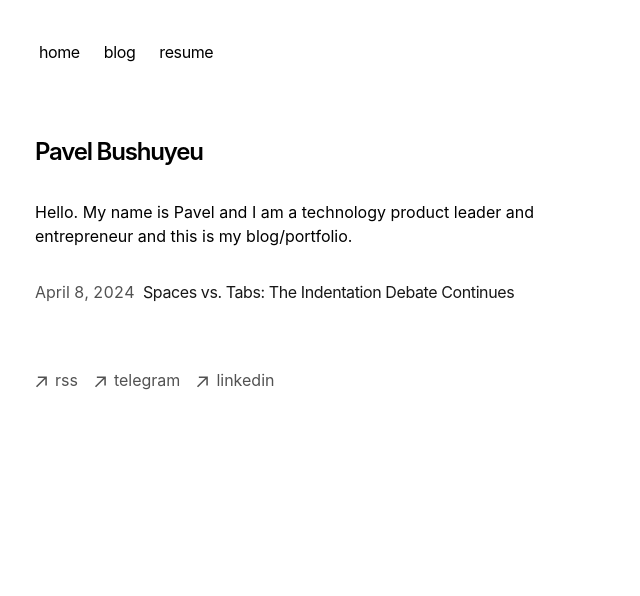
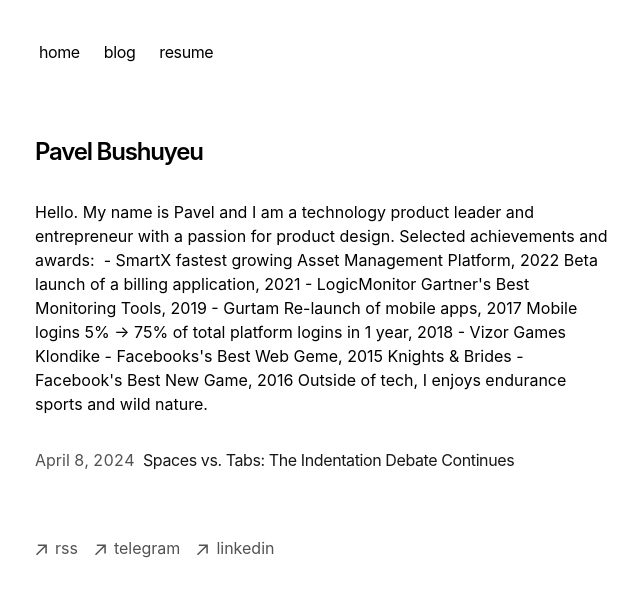
Before and after one commit to bushuyeu/portfolio, a Next.js app: page / in a window 1280 px wide. Shown: the top 596 px of the page, without its empty margins (317-957 px from the left). Built offline with nearby package versions, Linux system fonts and the light colour scheme.

Commit message:
copy edits

```diff
--- a/app/page.tsx
+++ b/app/page.tsx
@@ -7,7 +7,23 @@ export default function Page() {
         Pavel Bushuyeu
       </h1>
       <p className="mb-4">
-        {`Hello. My name is Pavel and I am a technology product leader and entrepreneur and this is my blog/portfolio.`}
+        {`Hello. My name is Pavel and I am a technology product leader and entrepreneur with a passion for product design.
+
+        Selected achievements and awards:
+        ‍ - SmartX
+            fastest growing Asset Management Platform, 2022
+            Beta launch of a billing application, 2021
+        - LogicMonitor
+            Gartner's Best Monitoring Tools, 2019
+        - Gurtam
+            Re-launch of mobile apps, 2017
+            Mobile logins 5% -> 75% of total platform logins in 1 year, 2018
+        - Vizor Games
+            Klondike - Facebooks's Best Web Geme, 2015
+            Knights & Brides - Facebook's Best New Game, 2016
+
+        Outside of tech, I enjoys endurance sports and wild nature.
+        `}
       </p>
       <div className="my-8">
         <BlogPosts />
```
